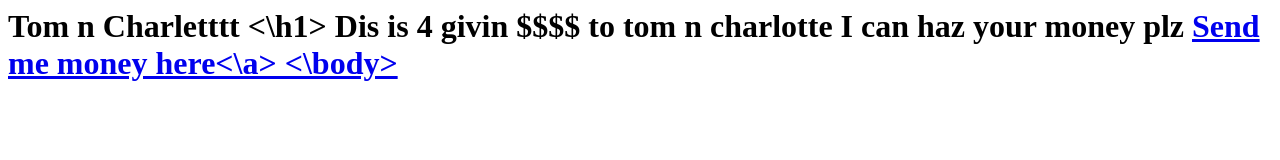
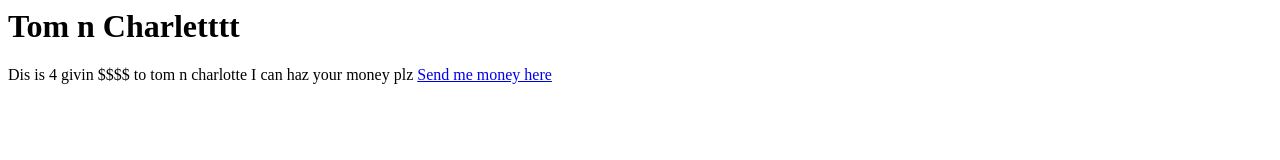
Before and after one commit to BenNewsome/tnc_weding, a plain HTML site: page index.html in a window 1280 px wide. Drawn offline with Linux system fonts and the light colour scheme.

Commit message:
Update index.html

```diff
--- a/index.html
+++ b/index.html
@@ -1,11 +1,11 @@
 <body>
-<h1> Tom n Charletttt <\h1>
+<h1> Tom n Charletttt </h1>
 
     Dis is 4 givin $$$$ to tom n charlotte
 
     I can haz your money plz
 
-    <a href=https://haveibeenpwned.com/>Send me money here<\a>
+    <a href=https://haveibeenpwned.com/>Send me money here</a>
 
 
-<\body>
+</body>
```
